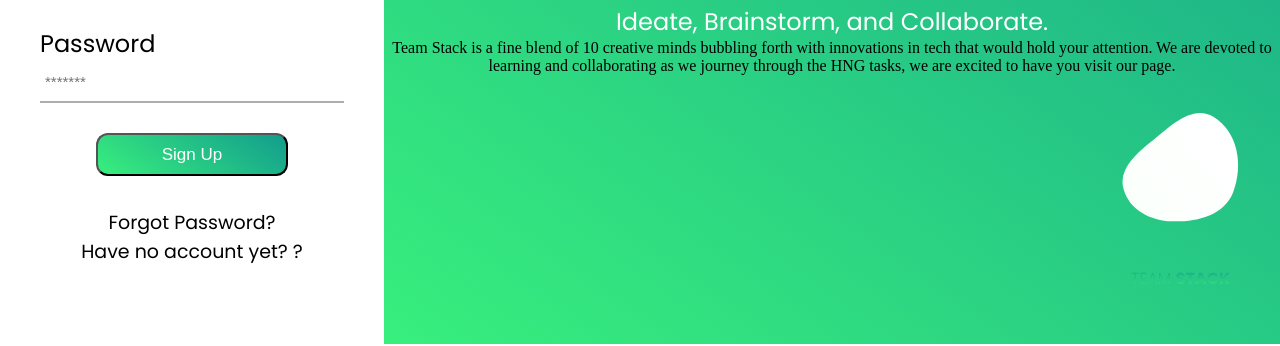
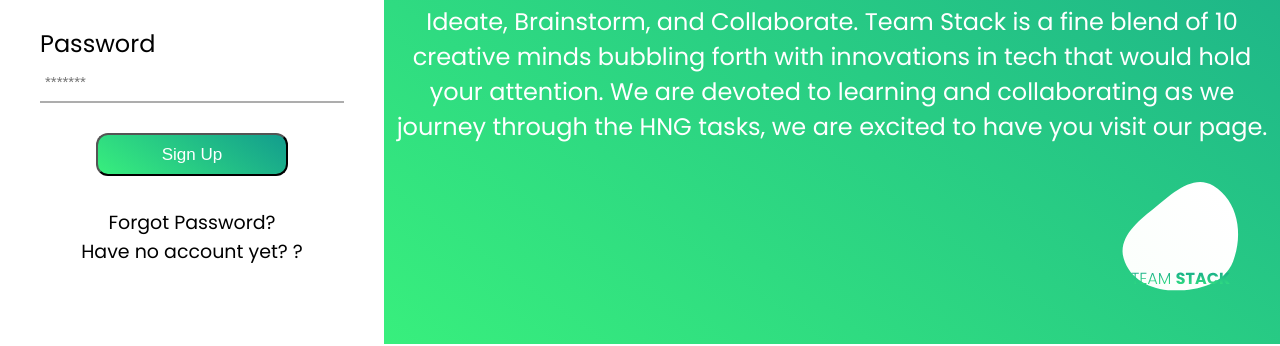
Before and after one commit to simeon4real/Team-Stack-simi, a plain HTML site: page signup.html in a window 1280 px wide. Shown: the part 456-802 px from the top of the page. Drawn offline with Linux system fonts and the light colour scheme.

Commit message:
Update signup.html

```diff
--- a/signup.html
+++ b/signup.html
@@ -29,9 +29,9 @@
                 </div>
                 <h2 class="welcome_text_mobile">Welcome!</h2>
 
-                <p class="welcome_text_p_tag_mobile">Ideate, Brainstorm, and Collaborate.</p>
-                <p class="welcome_text_p_tag_mobile">Team Stack is a fine blend of 10 creative minds bubbling forth with innovations in tech that would hold your attention.
+                <p class="welcome_text_p_tag_mobile">Ideate, Brainstorm, and Collaborate.Team Stack is a fine blend of 10 creative minds bubbling forth with innovations in tech that would hold your attention.
                     We are devoted to learning and collaborating as we journey through the HNG tasks, we are excited to have you visit our page.</p>
+
         </div>
         <!-- this div only displays on mobile ending -->
     <div class="form-container">
@@ -85,9 +85,9 @@
           <div class="whole_div_welcome_text">
             <p class="welcome_text">Welcome!</p>
 
-            <p class="welcome_text_p_tag">Ideate, Brainstorm, and Collaborate.</p>
-            <p class="welcome_text_p_tag_mobile">Team Stack is a fine blend of 10 creative minds bubbling forth with innovations in tech that would hold your attention.
-                  We are devoted to learning and collaborating as we journey through the HNG tasks, we are excited to have you visit our page.</p>
+            <p class="welcome_text_p_tag">Ideate, Brainstorm, and Collaborate. Team Stack is a fine blend of 10 creative minds bubbling forth with innovations in tech that would hold your attention.
+             We are devoted to learning and collaborating as we journey through the HNG tasks, we are excited to have you visit our page.</p>
+
             <div class="image_of_team_stack_below_text">
                    <img src="./img/Vector (1).svg" alt="teamStack">
                    <img src="./img/TEAM STACK (1).svg" alt="teamStack" class="below_text_teamStack">
```
